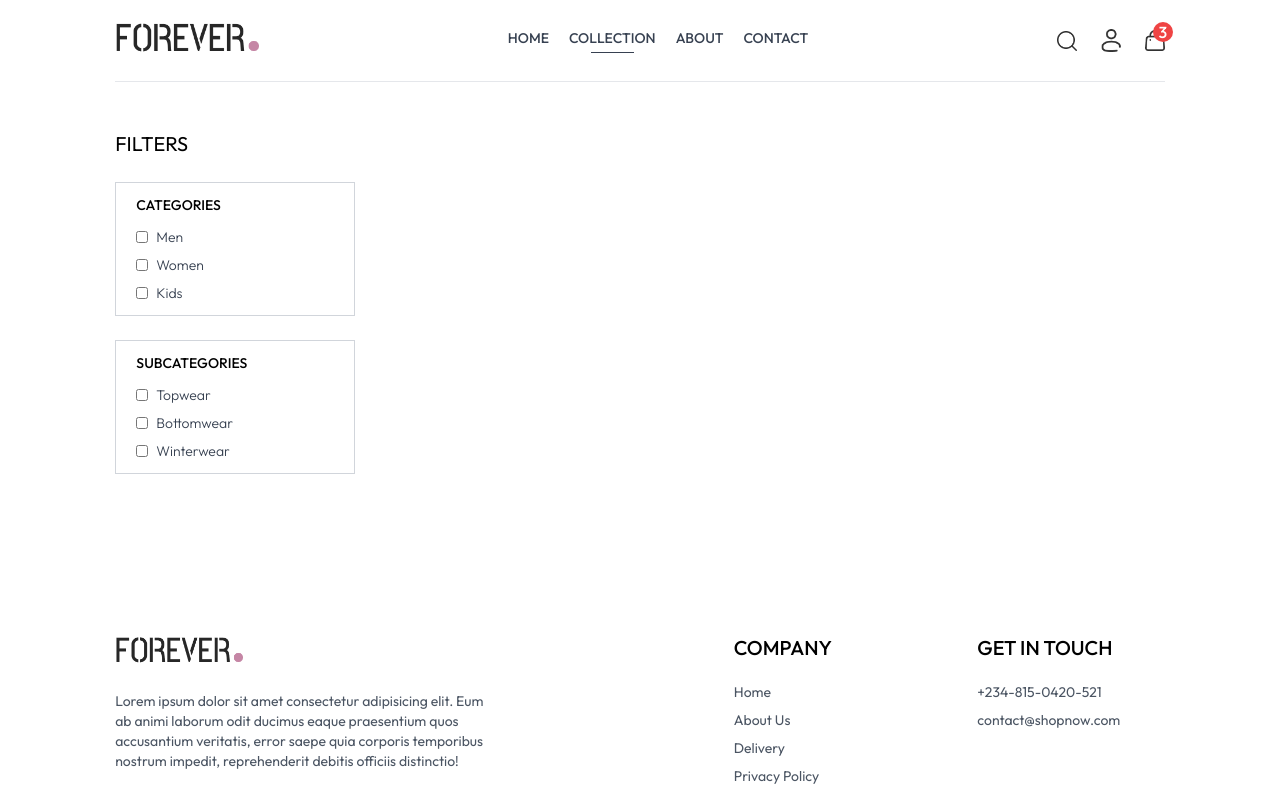
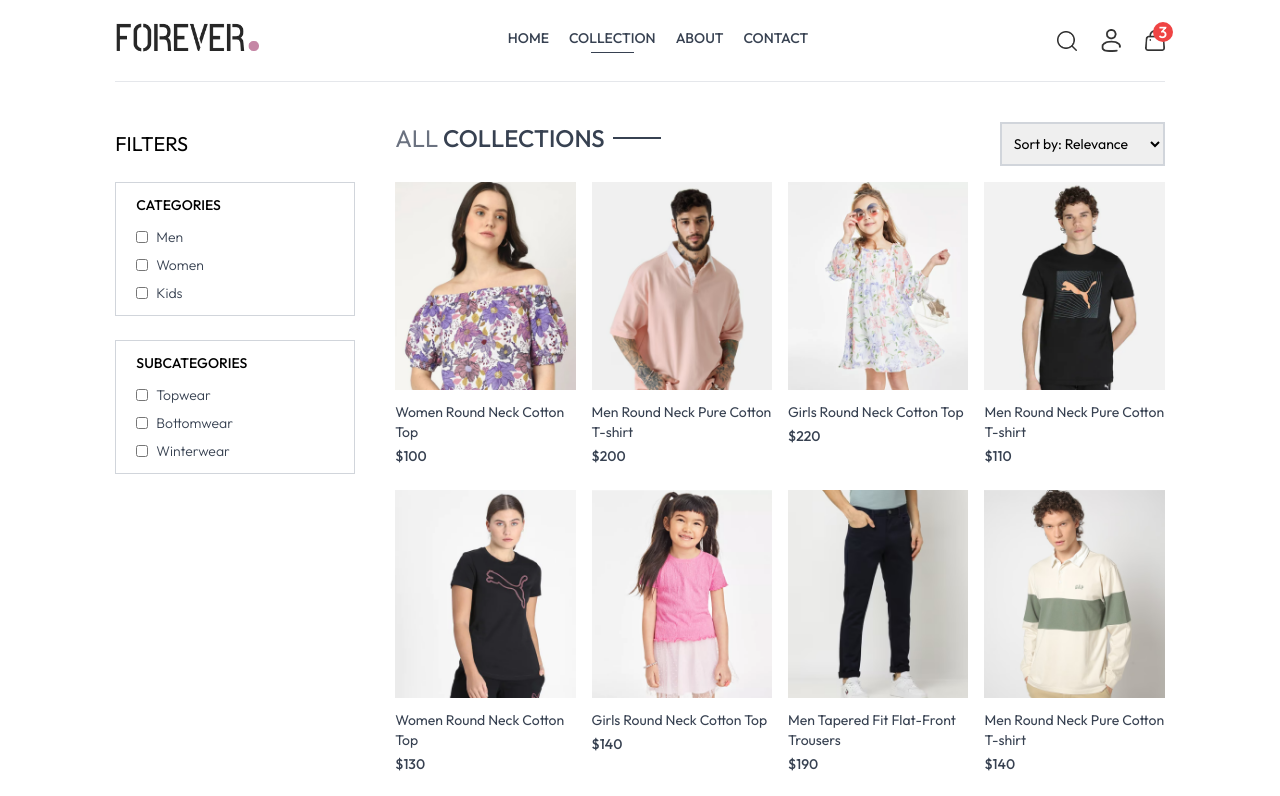
Before and after one commit to Adeoye-J/shopnow, a React app in the folder frontend/: page /collection in a window 1280 px wide. Shown: the top 796 px of the page. Built offline with nearby package versions, Linux system fonts and the light colour scheme; the HTML template or start-up script is replaced by a standard one.

Commit message:
collections filter template

```diff
--- a/frontend/src/pages/Collection.jsx
+++ b/frontend/src/pages/Collection.jsx
@@ -1,18 +1,25 @@
-import React, { useContext, useState } from 'react'
+import React, { useContext, useEffect, useState } from 'react'
 import { ShopContext } from '../context/ShopContext'
 import { assets } from '../assets/assets'
+import Title from '../components/Title'
+import ProductItem from '../components/ProductItem'
 
 const Collection = () => {
 
     const {products, currency} = useContext(ShopContext)
     const [showFilter, setShowFilter] = useState(false)
+    const [filteredProducts, setFilteredProducts] = useState([])
+
+    useEffect(() => {
+        setFilteredProducts(products)
+    }, [])
 
     return (
         <div className='flex flex-cols sm:flex-row gap-1 sm:gap-10 pt-10 border-t'>
 
             {/* Filter Options */}
             <div className="min-w-60">
-                <p className='my-2 text-xl flex items-center cursor-pointer gap-2'>
+                <p onClick={() => setShowFilter(!showFilter)} className='my-2 text-xl flex items-center cursor-pointer gap-2'>
                     FILTERS
                     <img className={`h-3 sm:hidden ${showFilter ? "rotate-90" : ""}`} src={assets.dropdown_icon} alt="" />
                 </p>
@@ -50,6 +57,33 @@
                 </div>
 
             </div>
+
+
+            {/* Main Section */}
+
+            <div className="flex-1">
+
+                <div className="flex justify-between text-base sm:text-2xl mb-4">
+                    <Title text1={"ALL"} text2={"COLLECTIONS"} />
+
+                    {/* Product Sort */}
+                    <select className='border-2 border-gray-300 text-sm px-2' name="" id="">
+                        <option value="relevant">Sort by: Relevance</option>
+                        <option value="low-high">Sort by: Low to High</option>
+                        <option value="high-low">Sort by: High to Low</option>
+                        <option value=""></option>
+                    </select>
+                </div>
+
+                {/* Products View */}
+                <div className="grid grid-cols-2 md:grid-cols-3 lg:grid-cols-4 gap-4 gap-y-6">
+                    {
+                        filteredProducts.map((item, index) => (
+                            <ProductItem key={index} id={item._id} price={item.price} image={item.image} name={item.name} />
+                        ))
+                    }
+                </div>
+            </div>
         </div>
     )
 }
```
